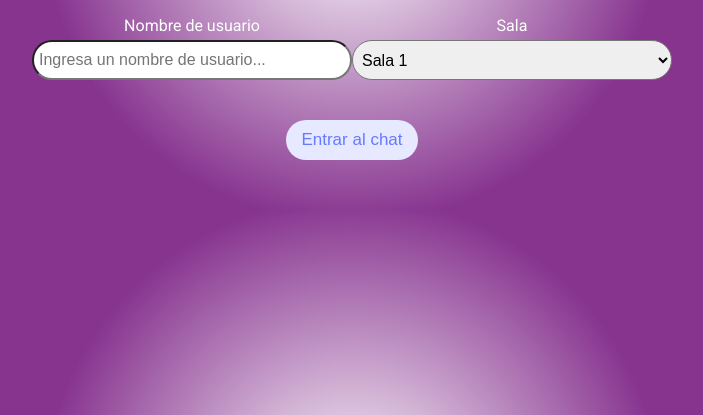
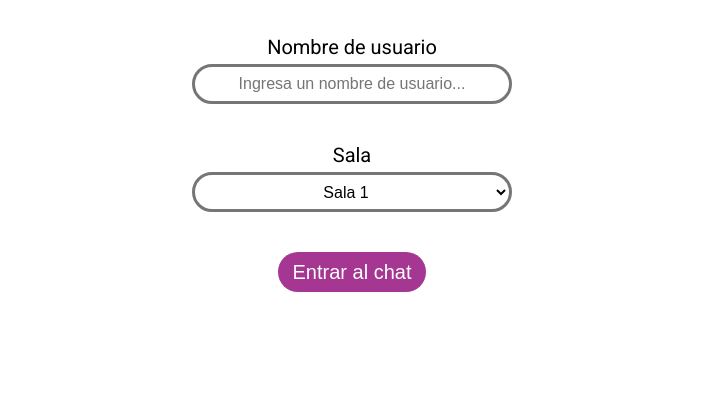
Before and after one commit to fabianshady/deus-chat, a website: page public/index.html in a window 1280 px wide. Shown: the part 385-800 px from the top of the page, without its empty margins (288-991 px from the left). Drawn offline with Linux system fonts and the light colour scheme.

Commit message:
final version

```diff
--- a/public/css/style.css
+++ b/public/css/style.css
@@ -17,8 +17,7 @@
 body {
     font-family: 'Roboto', sans-serif;
     font-size: 16px;
-    background: rgb(255,255,255);
-    background: radial-gradient(circle, rgba(255,255,255,1) 0%, rgba(135,52,143,1) 44%);
+
     margin: 20px;
 }
 
@@ -36,23 +35,24 @@ a {
     background: var(--light-color);
     color: var(--dark-color-a);
     border: 0;
-    font-size: 17px;
+    border-radius: 15px;
 }
 
 /* Chat Page */
 
 .chat-container {
     max-width: 90vw;
-
+    background-color: #9CA4A6;
     margin: 30px auto;
     overflow: hidden;
+    border-radius: 15px;
 }
 
 .chat-header {
-    background: rgba(102, 51, 153, 0.6);
+    background-color: #7B77F2;
     color: #fff;
-    border-top-left-radius: 5px;
-    border-top-right-radius: 5px;
+    border-top-left-radius: 15px;
+    border-top-right-radius: 15px;
     padding: 15px;
     display: flex;
     align-items: center;
@@ -65,7 +65,7 @@ a {
 }
 
 .chat-sidebar {
-    background: var(--dark-color-b);
+    background-color: #7B77F2;
     color: #fff;
     padding: 20px 20px 60px;
     overflow-y: scroll;
@@ -76,6 +76,7 @@ a {
     background: rgba(0, 0, 0, 0.1);
     padding: 10px;
     margin-bottom: 20px;
+    border-radius: 15px;
 }
 
 .chat-sidebar h3 {
@@ -96,7 +97,7 @@ a {
     padding: 10px;
     margin-bottom: 15px;
     background-color: var(--light-color);
-    border-radius: 5px;
+    border-radius: 15px;
     overflow-wrap: break-word;
 }
 
@@ -114,7 +115,10 @@ a {
 
 .chat-form-container {
     padding: 20px 30px;
-    background: rgba(102, 51, 153, 0.6);
+    background-color: #7B77F2;
+    border-bottom-left-radius: 15px;
+    border-bottom-right-radius: 15px;
+
 }
 
 .chat-form-container form {
@@ -126,6 +130,9 @@ a {
     padding: 5px;
     height: 40px;
     flex: 1;
+    border-radius: 15px;
+    border-style: hidden;
+    margin-right: 2%;
 }
 
 /* Join Page */
@@ -135,9 +142,9 @@ a {
 
 
     display: flex;
-
+    flex-wrap: wrap;
     justify-content: center;
-    color: #fff;
+    color: black;
 
 }
 
@@ -145,7 +152,10 @@ a {
 
 .join-main {
     padding: 30px 40px;
-
+    display: flex;
+    flex-direction: column;
+    flex-wrap: wrap;
+    justify-content: space-around;
 
 
 }
@@ -156,12 +166,16 @@ a {
 
 .join-main .form-control {
     margin-bottom: 20px;
+    display: flex;
+    flex-direction: column;
+
 }
 
 .join-main label {
     display: block;
     margin-bottom: 5px;
     text-align: center;
+    font-size: 20px;
 
 }
 
@@ -171,14 +185,20 @@ a {
     height: 40px;
     min-width: 25vw;
     border-radius: 35px;
+    border-style: solid;
+    border-width: 3px;
+    text-align: center;
 }
 
 .join-main select {
     font-size: 16px;
     padding: 5px;
     height: 40px;
-    min-width: 25vw;
+    text-align: center;
     border-radius: 35px;
+    border-style: solid;
+    border-width: 3px;
+    background-color: white;
 }
 
 .join-main .btn {
@@ -189,6 +209,9 @@ a {
     margin-left: auto;
     margin-right: auto;
     border-radius: 35px;
+    background-color: #a53692;
+    color: rgb(255, 255, 255);
+    font-size: 20px;
 }
 
 .logo {
@@ -201,7 +224,7 @@ a {
 
 .botones {
     display: flex;
-    flex-direction: row;
+    flex-direction: column;
     flex-wrap: wrap;
     justify-content: space-around;
 }
--- a/public/index.html
+++ b/public/index.html
@@ -13,17 +13,21 @@
 <body>
     <div class="join-container">
 
-        <main class="join-main">
+        <main>
             <form action="chat.html">
+                <div class="join-main">
                     <div>
                         <img src="css/chatoffline.png" class="logo">
                     </div>
+                    <br/>
+                    <br/>
                     <div class="botones">
                         <div class="form-control">
                             <label for="username">Nombre de usuario</label>
-                        <input type="text" name="username" id="username" placeholder="Ingresa un nombre de usuario..."
-                            required />
+                            <input type="text" name="username" id="username"
+                                placeholder="Ingresa un nombre de usuario..." required />
                         </div>
+                        <br/>
                         <div class="form-control">
                             <label for="room">Sala</label>
                             <select name="room" id="room">
@@ -37,7 +41,7 @@
                         </div>
                     </div>
                     <button type="submit" class="btn">Entrar al chat</button>
-
+                </div>
             </form>
         </main>
     </div>
--- a/public/js/main.js
+++ b/public/js/main.js
@@ -56,7 +56,7 @@ function outputMessage(message) {
     const p = document.createElement('p');
     p.classList.add('meta');
     p.innerText = message.username;
-    p.innerHTML += `<span>${message.time}</span>`;
+    p.innerHTML += `<span> ${message.time}</span>`;
     div.appendChild(p);
     const para = document.createElement('p');
     para.classList.add('text');
```
Also changed, not shown: README.md. Lines whose indentation alone changed are shown as unchanged.
